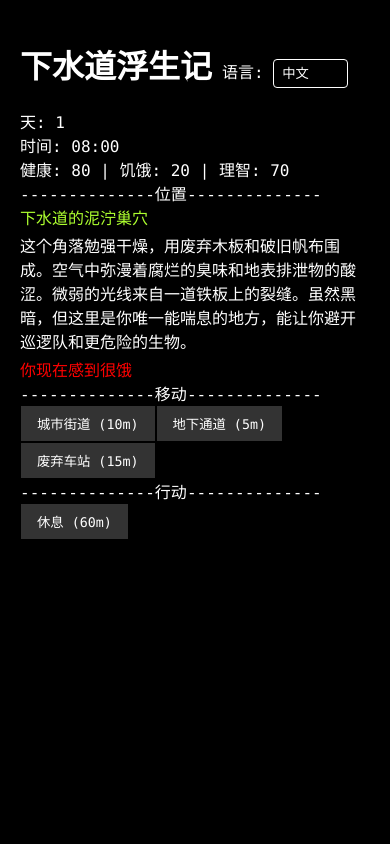
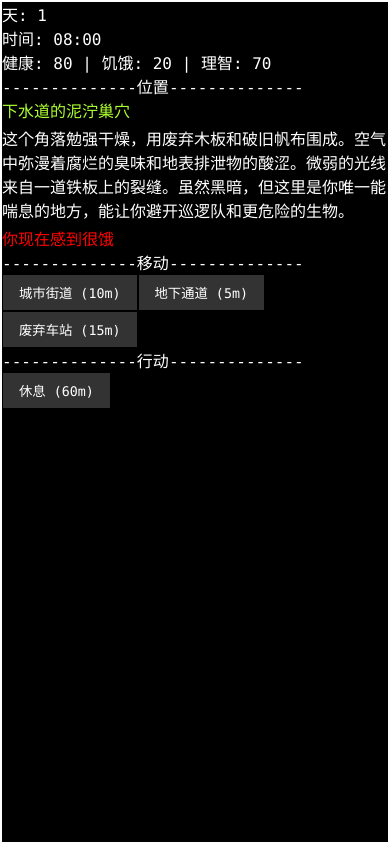
Before and after one commit to sevenxmonkey/sewer-hideout-game, a React (Create React App) app: page / in a window 390 px wide. Built offline with nearby package versions, Linux system fonts and the light colour scheme.

Commit message:
fix: prevent mobile scroll

```diff
--- a/src/App.scss
+++ b/src/App.scss
@@ -1,11 +1,22 @@
-*{
-    font-family: source-code-pro, Menlo, Monaco, Consolas, 'Courier New', monospace;
+* {
+  box-sizing: border-box;
+  font-family: source-code-pro, Menlo, Monaco, Consolas, 'Courier New', monospace;
+}
+
+html,
+body,
+#root,
+.App {
+  height: 100%;
+  overflow: hidden; /* 禁止滚动 */
+  touch-action: none; /* 禁止手势滚动/缩放（部分浏览器） */
+  overscroll-behavior: none; /* 防止滚动穿透 / 拖拽刷新（非 iOS Safari） */
 }
 
 body {
-  margin: 20px;
   background-color: black;
   color: white;
+  margin: 0;
 }
 
 button {
@@ -30,7 +41,7 @@ select {
 
   &:focus {
     outline: none;
-    box-shadow: 0 0 0 2px rgba(255,255,255,0.06);
+    box-shadow: 0 0 0 2px rgba(255, 255, 255, 0.06);
   }
 
   & option {
@@ -39,10 +50,16 @@ select {
   }
 }
 
-/* Scene header layout and select override */
-.scene-header {
-  display: flex;
-//   justify-content: space-between;
-  gap: 10px;
-  align-items:baseline
+// /* Scene header layout and select override */
+// .scene-header {
+//   display: flex;
+//   //   justify-content: space-between;
+//   gap: 10px;
+//   align-items: baseline;
+// }
+
+.App {
+  width: 100vw;
+  height: 100vh;
+  border: 2px solid white;
 }
--- a/src/App.tsx
+++ b/src/App.tsx
@@ -11,7 +11,7 @@ const App: React.FC = () => {
     <LocalizationProvider>
       <GameProvider>
         <div className="App">
-          <SceneHeader />
+          {/* <SceneHeader /> */}
           <StatusBar />
           <SceneView />
         </div>
--- a/src/components/SceneHeader.tsx
+++ b/src/components/SceneHeader.tsx
@@ -3,7 +3,7 @@ import { useLocalization } from '../store/LocalizationContext';
 const SceneHeader: React.FC = () => {
   const { t, locale, setLocale } = useLocalization();
   return (
-    <div className='scene-header'>
+    <div className="scene-header">
       <h1>{t('info.game_title')}</h1>
       <div>
         <label htmlFor="locale-select">{t('ui.language')}: </label>
--- a/src/data/mapData.ts
+++ b/src/data/mapData.ts
@@ -6,9 +6,21 @@ export const mapData: { [id: string]: ILocation } = {
     nameKey: 'location.sewer_hideout.name',
     descriptionKey: 'location.sewer_hideout.desc',
     exits: [
-      { targetLocationId: 'city_streets', label: 'location.city_streets.name', timeCostMinutes: 10 },
-      { targetLocationId: 'underground_tunnel', label: 'location.underground_tunnel.name', timeCostMinutes: 5 },
-      { targetLocationId: 'abandoned_station', label: 'location.abandoned_station.name', timeCostMinutes: 15 },
+      {
+        targetLocationId: 'city_streets',
+        label: 'location.city_streets.name',
+        timeCostMinutes: 10,
+      },
+      {
+        targetLocationId: 'underground_tunnel',
+        label: 'location.underground_tunnel.name',
+        timeCostMinutes: 5,
+      },
+      {
+        targetLocationId: 'abandoned_station',
+        label: 'location.abandoned_station.name',
+        timeCostMinutes: 15,
+      },
     ],
     localActions: [{ labelKey: 'action.rest', nextActionType: 'REST_SEWER', timeCostMinutes: 60 }],
   },
@@ -17,10 +29,20 @@ export const mapData: { [id: string]: ILocation } = {
     nameKey: 'location.city_streets.name',
     descriptionKey: 'location.city_streets.desc',
     exits: [
-      { targetLocationId: 'sewer_hideout', label: 'location.sewer_hideout.name', timeCostMinutes: 10 },
-      { targetLocationId: 'riverside_dock', label: 'location.riverside_dock.name', timeCostMinutes: 20 },
+      {
+        targetLocationId: 'sewer_hideout',
+        label: 'location.sewer_hideout.name',
+        timeCostMinutes: 10,
+      },
+      {
+        targetLocationId: 'riverside_dock',
+        label: 'location.riverside_dock.name',
+        timeCostMinutes: 20,
+      },
     ],
-    localActions: [{ labelKey: 'action.scavenge', nextActionType: 'SCAVENGE', timeCostMinutes: 30 }],
+    localActions: [
+      { labelKey: 'action.scavenge', nextActionType: 'SCAVENGE', timeCostMinutes: 30 },
+    ],
   },
 
   // new locations
@@ -29,10 +51,20 @@ export const mapData: { [id: string]: ILocation } = {
     nameKey: 'location.underground_tunnel.name',
     descriptionKey: 'location.underground_tunnel.desc',
     exits: [
-      { targetLocationId: 'sewer_hideout', label: 'location.sewer_hideout.name', timeCostMinutes: 5 },
-      { targetLocationId: 'abandoned_station', label: 'location.abandoned_station.name', timeCostMinutes: 8 },
+      {
+        targetLocationId: 'sewer_hideout',
+        label: 'location.sewer_hideout.name',
+        timeCostMinutes: 5,
+      },
+      {
+        targetLocationId: 'abandoned_station',
+        label: 'location.abandoned_station.name',
+        timeCostMinutes: 8,
+      },
     ],
-    localActions: [{ labelKey: 'action.scavenge', nextActionType: 'SCAVENGE_TUNNEL', timeCostMinutes: 20 }],
+    localActions: [
+      { labelKey: 'action.scavenge', nextActionType: 'SCAVENGE_TUNNEL', timeCostMinutes: 20 },
+    ],
   },
 
   abandoned_station: {
@@ -40,11 +72,25 @@ export const mapData: { [id: string]: ILocation } = {
     nameKey: 'location.abandoned_station.name',
     descriptionKey: 'location.abandoned_station.desc',
     exits: [
-      { targetLocationId: 'sewer_hideout', label: 'location.sewer_hideout.name', timeCostMinutes: 15 },
-      { targetLocationId: 'underground_tunnel', label: 'location.underground_tunnel.name', timeCostMinutes: 8 },
-      { targetLocationId: 'black_market', label: 'location.black_market.name', timeCostMinutes: 12 },
+      {
+        targetLocationId: 'sewer_hideout',
+        label: 'location.sewer_hideout.name',
+        timeCostMinutes: 15,
+      },
+      {
+        targetLocationId: 'underground_tunnel',
+        label: 'location.underground_tunnel.name',
+        timeCostMinutes: 8,
+      },
+      {
+        targetLocationId: 'black_market',
+        label: 'location.black_market.name',
+        timeCostMinutes: 12,
+      },
     ],
-    localActions: [{ labelKey: 'action.scavenge', nextActionType: 'SCAVENGE_STATION', timeCostMinutes: 45 }],
+    localActions: [
+      { labelKey: 'action.scavenge', nextActionType: 'SCAVENGE_STATION', timeCostMinutes: 45 },
+    ],
   },
 
   riverside_dock: {
@@ -52,10 +98,20 @@ export const mapData: { [id: string]: ILocation } = {
     nameKey: 'location.riverside_dock.name',
     descriptionKey: 'location.riverside_dock.desc',
     exits: [
-      { targetLocationId: 'city_streets', label: 'location.city_streets.name', timeCostMinutes: 20 },
-      { targetLocationId: 'black_market', label: 'location.black_market.name', timeCostMinutes: 18 },
+      {
+        targetLocationId: 'city_streets',
+        label: 'location.city_streets.name',
+        timeCostMinutes: 20,
+      },
+      {
+        targetLocationId: 'black_market',
+        label: 'location.black_market.name',
+        timeCostMinutes: 18,
+      },
     ],
-    localActions: [{ labelKey: 'action.scavenge', nextActionType: 'SCAVENGE_DOCK', timeCostMinutes: 40 }],
+    localActions: [
+      { labelKey: 'action.scavenge', nextActionType: 'SCAVENGE_DOCK', timeCostMinutes: 40 },
+    ],
   },
 
   black_market: {
@@ -63,8 +119,16 @@ export const mapData: { [id: string]: ILocation } = {
     nameKey: 'location.black_market.name',
     descriptionKey: 'location.black_market.desc',
     exits: [
-      { targetLocationId: 'abandoned_station', label: 'location.abandoned_station.name', timeCostMinutes: 12 },
-      { targetLocationId: 'riverside_dock', label: 'location.riverside_dock.name', timeCostMinutes: 18 },
+      {
+        targetLocationId: 'abandoned_station',
+        label: 'location.abandoned_station.name',
+        timeCostMinutes: 12,
+      },
+      {
+        targetLocationId: 'riverside_dock',
+        label: 'location.riverside_dock.name',
+        timeCostMinutes: 18,
+      },
     ],
     localActions: [
       { labelKey: 'action.trade', nextActionType: 'TRADE_BLACKMARKET', timeCostMinutes: 30 },
--- a/src/locales/zh-CN.json
+++ b/src/locales/zh-CN.json
@@ -14,7 +14,7 @@
     },
     "underground_tunnel": {
       "name": "地下通道",
-      "desc": "狭长潮湿的通道，连接着城市下的不同区域，偶尔能听到远处水声回响。"
+      "desc": "狭长潮湿的通道，连接着城市下的不同区域，偶尔能听到远处水声回响。这里是探索和寻找资源的好地方，但也要小心潜伏的危险。"
     },
     "abandoned_station": {
       "name": "废弃车站",
```
